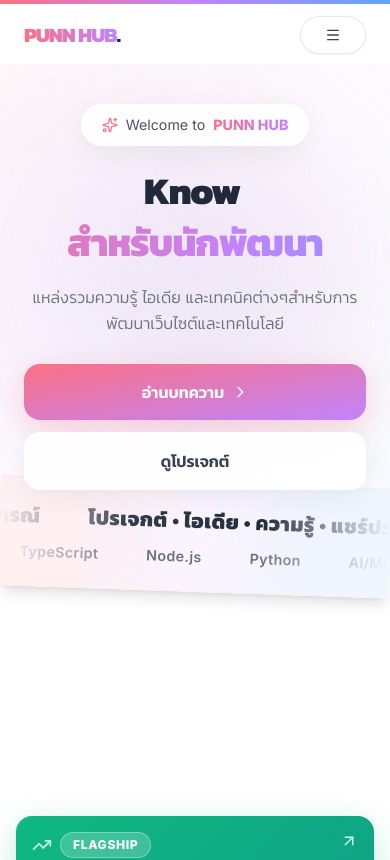
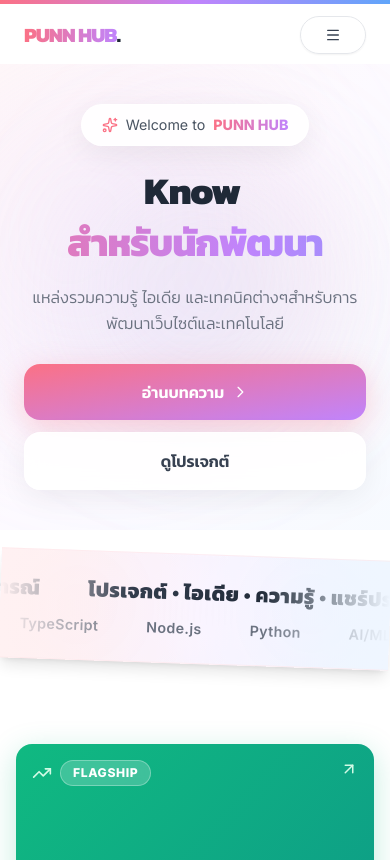
Before and after one commit to DDME36/PUNN-HUB, a Next.js app: page / in a window 390 px wide. Shown: the top 860 px of the page. Built offline with nearby package versions, Linux system fonts and the light colour scheme; no server answers; a web font is replaced by a local one; what notion-to-md would draw is missing.

Commit message:
Fix Marquee spacing: responsive margins mt-6 mobile -mt-12 desktop

```diff
--- a/components/Marquee.tsx
+++ b/components/Marquee.tsx
@@ -21,7 +21,7 @@ export const Marquee = () => {
       initial={{ opacity: 0, y: 20, rotate: 2 }}
       animate={{ opacity: 1, y: 0, rotate: 2 }}
       transition={{ duration: 0.6, delay: 0.3 }}
-      className="relative -mt-12 mb-48 w-full overflow-hidden border-y border-rose-100/50 bg-gradient-to-r from-rose-50 via-purple-50 to-blue-50 py-6 shadow-lg sm:mb-8"
+      className="relative mb-12 mt-6 w-full overflow-hidden border-y border-rose-100/50 bg-gradient-to-r from-rose-50 via-purple-50 to-blue-50 py-6 shadow-lg sm:-mt-12 sm:mb-8"
     >
       {/* Subtle Background Pattern */}
       <div className="absolute inset-0 opacity-30">
```
